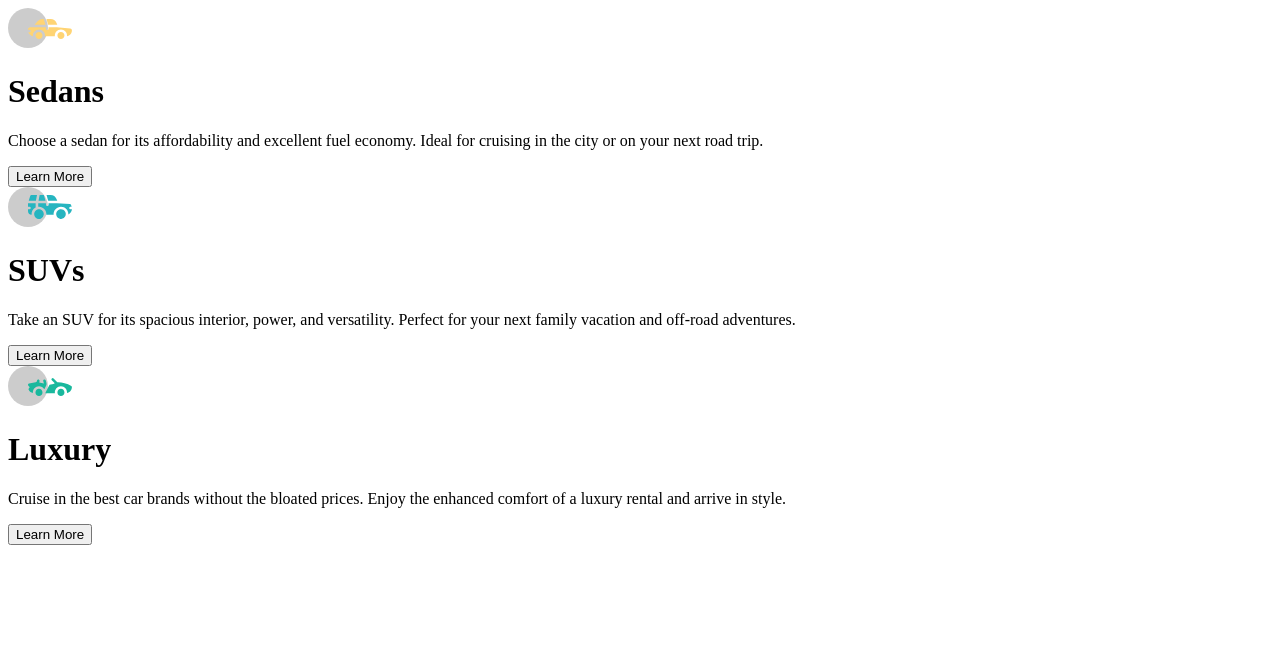
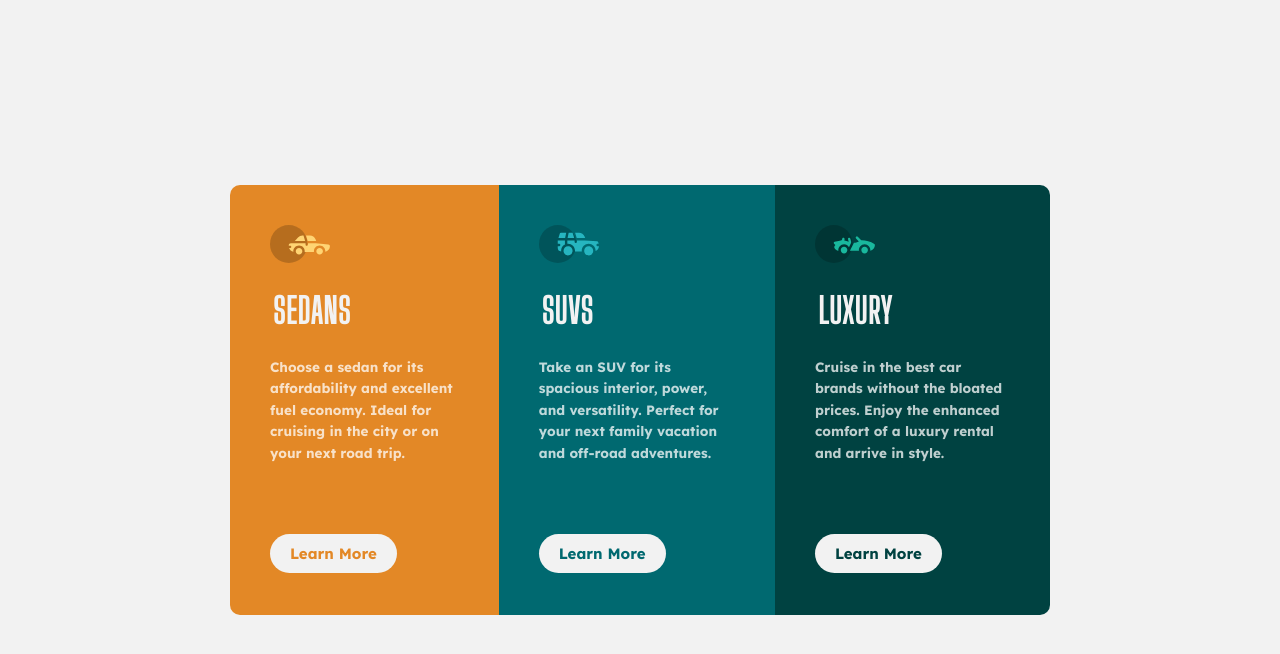
Before and after one commit to nemoanderson/3-column-preview-card-component-main, a plain HTML site: page index.html in a window 1280 px wide. Drawn offline with Linux system fonts and the light colour scheme.

Commit message:
:desktop: desktop design complete

```diff
--- a/index.html
+++ b/index.html
@@ -1,36 +1,51 @@
 <!DOCTYPE html>
 <html lang="en">
   <head>
-  <meta charset="UTF-8">
-  <meta name="viewport" content="width=device-width, initial-scale=1.0"> <!-- displays site properly based on user's device -->
-  <meta name="description" content="Frontend Mentor 3-column preview card component challenge.  ">
+    <meta charset="UTF-8" />
+    <meta name="viewport" content="width=device-width, initial-scale=1.0" />
+    <!-- displays site properly based on user's device -->
+    <meta
+      name="description"
+      content="Frontend Mentor 3-column preview card component challenge.  "
+    />
 
-  <link rel="icon" type="image/png" sizes="32x32" href="./images/favicon-32x32.png">
+    <link
+      rel="icon"
+      type="image/png"
+      sizes="32x32"
+      href="./images/favicon-32x32.png"
+    />
+    <link rel="stylesheet" href="style.css" />
 
     <title>Frontend Mentor | 3-column preview card component</title>
-
   </head>
   <body>
     <div class="container">
       <div class="card-sedans">
-      <img src="./images/icon-sedans.svg" alt="sedans icon">
+        <img src="./images/icon-sedans.svg" alt="sedans icon" />
         <h1>Sedans</h1>
-      <p>Choose a sedan for its affordability and excellent fuel economy. Ideal for cruising in the city
-        or on your next road trip.</p>
+        <p>
+          Choose a sedan for its affordability and excellent fuel economy. Ideal
+          for cruising in the city or on your next road trip.
+        </p>
         <button class="btn btn-sedans">Learn More</button>
       </div>
       <div class="card-suvs">
-      <img src="./images/icon-suvs.svg" alt="suvs icon">
+        <img src="./images/icon-suvs.svg" alt="suvs icon" />
         <h1>SUVs</h1>
-      <p>Take an SUV for its spacious interior, power, and versatility. Perfect for your next family vacation
-        and off-road adventures.</p>
+        <p>
+          Take an SUV for its spacious interior, power, and versatility. Perfect
+          for your next family vacation and off-road adventures.
+        </p>
         <button class="btn btn-suvs">Learn More</button>
       </div>
       <div class="card-luxury">
-      <img src="./images/icon-luxury.svg" alt="luxury icon">
+        <img src="./images/icon-luxury.svg" alt="luxury icon" />
         <h1>Luxury</h1>
-      <p>Cruise in the best car brands without the bloated prices. Enjoy the enhanced comfort of a luxury
-        rental and arrive in style.</p>
+        <p>
+          Cruise in the best car brands without the bloated prices. Enjoy the
+          enhanced comfort of a luxury rental and arrive in style.
+        </p>
         <button class="btn btn-luxury">Learn More</button>
       </div>
     </div>
--- /dev/null
+++ b/style.css
@@ -0,0 +1,149 @@
+@import url('https://fonts.googleapis.com/css2?family=Big+Shoulders+Display&family=Lexend+Deca:wght@700&display=swap');
+
+:root {
+    --Bright-orange: hsl(31, 77%, 52%);
+    --Dark-cyan: hsl(184, 100%, 22%);
+    --Very-dark-cyan: hsl(179, 100%, 13%);
+     --Transparent-white: hsla(0, 0%, 100%, 0.75);  /* paragraphs */
+    --Very-light-gray: hsl(0, 0%, 95%);  /* background, headings, buttons */
+}
+
+* {
+    box-sizing: border-box;
+    margin: 0;
+    padding: 0;
+    font-family: 'Big Shoulders Display', cursive;
+    font-family: 'Lexend Deca', sans-serif;
+    font-size: 15px;
+}
+
+body {
+    display: flex;
+    justify-content: center;
+    align-items: center;
+    min-height: 100vh;
+    background-color: var(--Very-light-gray);
+}
+
+.container {
+    display: flex;
+    justify-content: center;
+    align-items: center;
+    width: 820px;
+    height: 430px;
+    border-radius: 10px;
+    /* overflow: hidden;
+
+    @media screen and (max-width: 375px) {
+        width: 300px;
+        height: 650px;
+    }
+
+    @media screen and (max-width: 1440px) {
+        width: 900px;
+        height: 400px;
+    }
+
+    @media screen and (max-width: 375px) {
+        width: 300px;
+        height: 650px;
+    }
+
+    @media screen and (max-width: 1440px) {
+        width: 900px;
+        height: 400px;
+    } */
+
+}
+
+h1 {
+    color: var(--Very-light-gray);
+    margin: 13px ;
+    text-transform: uppercase;
+    letter-spacing: 1px;
+    font-weight: 700;
+    font-size: 2.3rem;
+    font-family: "Big Shoulders Display", sans-serif;
+    font-optical-sizing: auto;
+    font-style: normal;
+}
+
+p {
+    color: var(--Transparent-white);
+    margin: 25px 10px;
+    line-height: 1.6;
+    font-size: .9rem;
+}
+
+button {
+    background-color: var(--Very-light-gray);
+    border: none;
+    border-radius: 25px;
+    padding: 10px 20px;
+    cursor: pointer;
+    margin: 46px 10px 0 10px;
+}
+
+button:hover {
+    background-color: transparent;
+    border: 2px solid var(--Very-light-gray);
+    color: var(--Very-light-gray);
+    cursor: pointer;
+}
+
+img {
+    margin: 10px;
+    width: 60px;
+}
+
+.card-sedans, .card-suvs, .card-luxury {
+    /* flex: 1; */
+    padding: 30px;
+    height: 100%;
+}
+
+.card-sedans {
+    background-color: var(--Bright-orange);
+    border-radius: 10px 0 0 10px;
+}
+
+.card-suvs {
+    background-color: var(--Dark-cyan);
+}
+
+.card-luxury {
+    background-color: var(--Very-dark-cyan);
+    border-radius: 0 10px 10px 0;
+}
+
+.btn-sedans {
+    color: var(--Bright-orange);
+}
+
+.btn-suvs {
+    color: var(--Dark-cyan);
+}
+
+.btn-luxury {
+    color: var(--Very-dark-cyan);
+}
+
+@media screen and (max-width: 375px) {
+    .container {
+        flex-direction: column;
+        width: 300px;
+        height: 650px;
+    }
+
+    .card-sedans {
+        border-top-left-radius: 10px;
+        border-top-right-radius: 10px;
+        border-bottom-left-radius: 0;
+    }
+
+    .card-luxury {
+        border-top-right-radius: 0;
+        border-bottom-left-radius: 10px;
+        border-bottom-right-radius: 10px;
+    }
+}
```
Also changed, not shown: Screen Shot 2024-10-28 at 10.53.41.png (added), Screen Shot 2024-10-28 at 10.58.41.png (added), Screenshot 2024-10-28 at 10.55.17 AM.png (added). Lines whose indentation alone changed are shown as unchanged.
